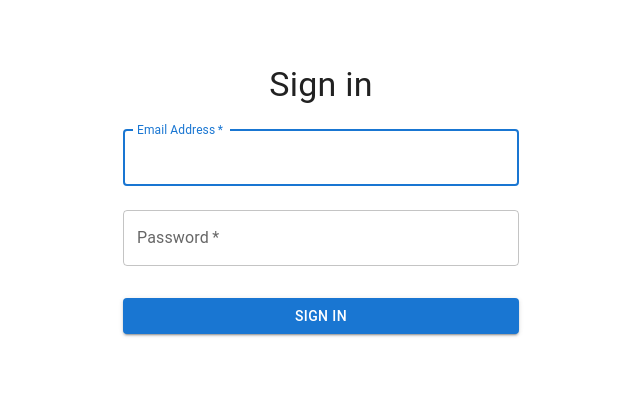
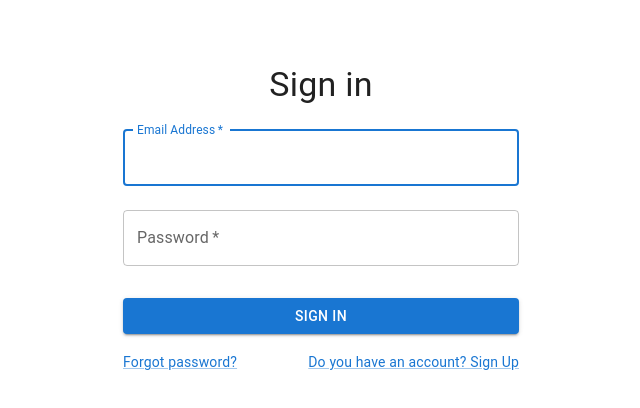
Before and after one commit to yuma-y4/Checker, a React (Create React App) app: page /signin in a window 1280 px wide. Shown: the top 408 px of the page, without its empty margins (319-959 px from the left). Built offline with nearby package versions, Linux system fonts and the light colour scheme.

Commit message:
SignUpSignInページを完成#5

```diff
--- a/src/App.tsx
+++ b/src/App.tsx
@@ -7,9 +7,9 @@ import Dashboard from './component/Dashboard';
 const App: VFC = () => (
   <div>
     <Routes>
-      <Route path="/" element={<Dashboard/>} />
-      <Route path="signup" element={<SignUp />} />
-      <Route path="signin" element={<SignIn />} />
+      <Route path="/" element={<Dashboard />} />
+      <Route path="/signup" element={<SignUp />} />
+      <Route path="/signin" element={<SignIn />} />
     </Routes>
   </div>
 );
--- a/src/component/Dashboard.tsx
+++ b/src/component/Dashboard.tsx
@@ -126,7 +126,9 @@ const SideBar = () => {
           <Typography variant="h6" noWrap component="div" sx={{ flexGrow: 1 }}>
             Checker
           </Typography>
-          <Button color="inherit">Login</Button>
+          <Button color="inherit" href="signin">
+            Login
+          </Button>
         </Toolbar>
       </AppBar>
       <Drawer variant="permanent" open={open}>
--- a/src/component/SignIn.tsx
+++ b/src/component/SignIn.tsx
@@ -3,7 +3,9 @@ import CssBaseline from '@mui/material/CssBaseline';
 import TextField from '@mui/material/TextField';
 import Box from '@mui/material/Box';
 import Typography from '@mui/material/Typography';
+import Link from '@mui/material/Link';
 import Container from '@mui/material/Container';
+import Grid from '@mui/material/Grid';
 
 const SignIn = () => (
   <Container component="main" maxWidth="xs">
@@ -49,6 +51,18 @@ const SignIn = () => (
           Sign In
         </Button>
       </Box>
+      <Grid container>
+        <Grid item xs>
+          <Link href="/" variant="body2">
+            Forgot password?
+          </Link>
+        </Grid>
+        <Grid item>
+          <Link href="/signup" variant="body2">
+            Do you have an account? Sign Up
+          </Link>
+        </Grid>
+      </Grid>
     </Box>
   </Container>
 );
--- a/src/component/SignUp.tsx
+++ b/src/component/SignUp.tsx
@@ -6,7 +6,7 @@ import Grid from '@mui/material/Grid';
 import Box from '@mui/material/Box';
 import Typography from '@mui/material/Typography';
 import Container from '@mui/material/Container';
-
+import Link from '@mui/material/Link';
 
 const SignUp = () => (
   <Container component="main" maxWidth="xs">
@@ -65,6 +65,13 @@ const SignUp = () => (
         >
           Sign Up
         </Button>
+        <Grid container justifyContent="flex-end">
+          <Grid item>
+            <Link href="/signin" variant="body2">
+              Already have an account? Sign in
+            </Link>
+          </Grid>
+        </Grid>
       </Box>
     </Box>
   </Container>
```
